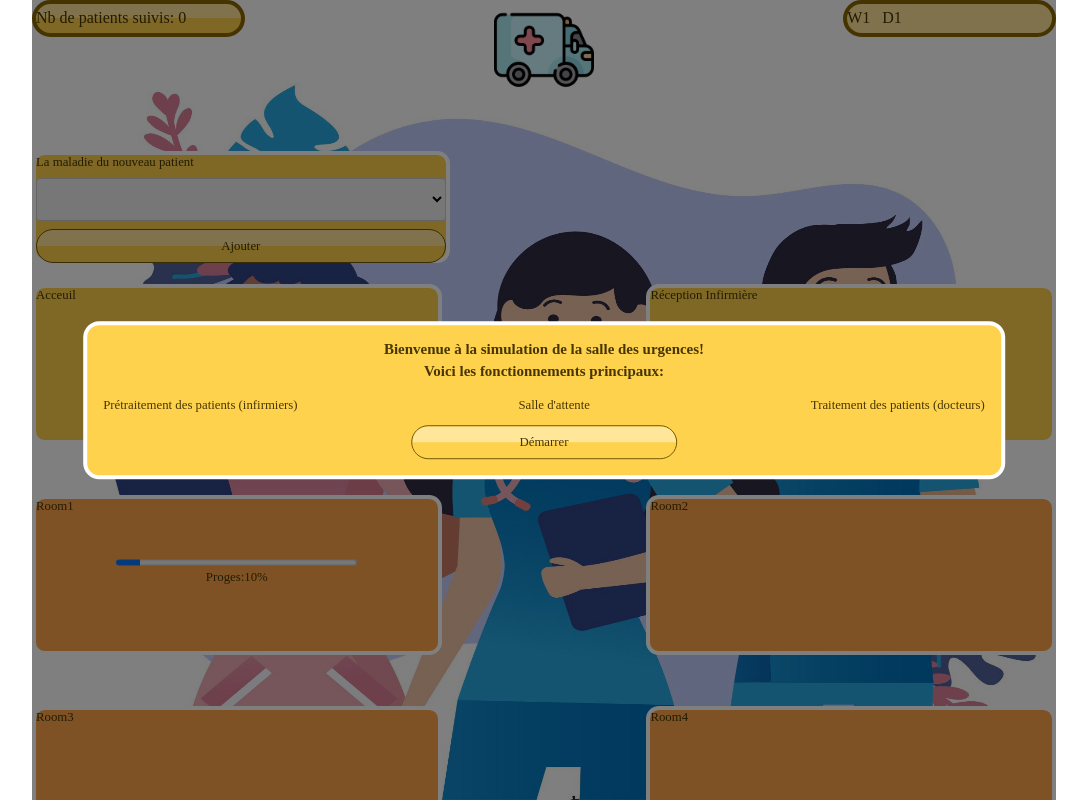
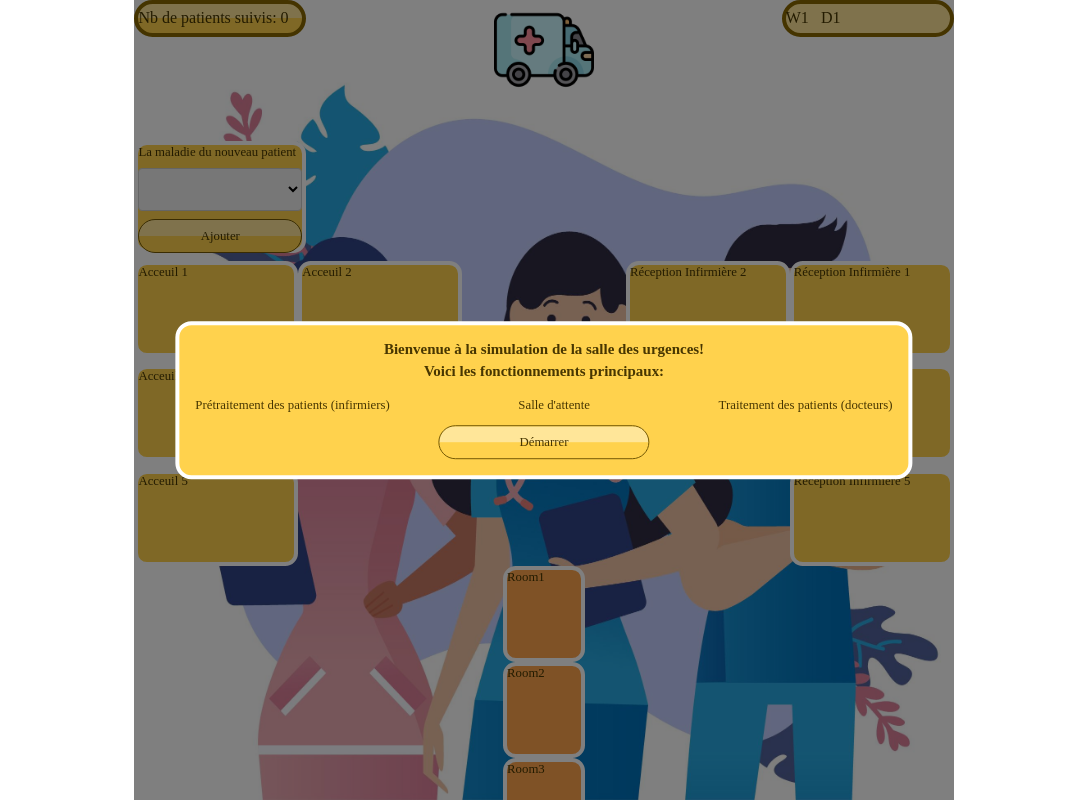
Before and after one commit to franjinious/Emergency-Simulator, a Vue app in the folder front-end/: page / in a window 1280 px wide. Shown: the whole page, without its empty margins (96-1183 px from the left). Built offline with nearby package versions, Linux system fonts and the light colour scheme.

Commit message:
modif mise en page

```diff
--- a/front-end/src/App.vue
+++ b/front-end/src/App.vue
@@ -15,7 +15,7 @@
 
       <div>
         <div class="waiting-area">
-          <div class="wait">
+          <div class="wait" style="width: 60%">
             <div class="waiter" v-for="wt in waitingList" :key="wt.id">
               <div class="people" :class="wt.state" >
                 <img class="people-icon" style="width: 100%;"
@@ -34,7 +34,7 @@
             <option value=1>Rhume</option>
             <option value=2>Fievre</option>
             <option value=3>Mal à l'estomac</option>
-            <option value=4>diarrhée</option>
+            <option value=4>Diarrhée</option>
             <option value=5>Rupture des os</option>
 <!--            心绞痛-->
             <option value=6>Angine</option>
@@ -44,14 +44,27 @@
 <!--            休克-->
             <option value=9>Choc</option>
 <!--            心脏骤停-->
-            <option value=10>arrêt cardiaque</option>
+            <option value=10>Arrêt cardiaque</option>
 
           </select>
           <div class="button" @click="createPatient" style="margin-bottom: auto">Ajouter</div>
         </div>
-        <div>
-          <div class="Acceuil ac1" style="margin-top: 2%; float: left">Acceuil</div>
-          <div class="Acceuil ac2" style="margin-top: 2%; float: right">Réception Infirmière</div>
+        <div >
+          <div style="width: 50%; float: left">
+            <div class="Acceuil ac1" style="margin-top: 2%;height: 6rem; float: left">Acceuil 1</div>
+            <div class="Acceuil ac2" style="margin-top: 2%;height: 6rem;float: left">Acceuil 2</div>
+            <div class="Acceuil ac3" style="margin-top: 2%;height: 6rem;float: left">Acceuil 3</div>
+            <div class="Acceuil ac4" style="margin-top: 2%;height: 6rem;float: left">Acceuil 4</div>
+            <div class="Acceuil ac5" style="margin-top: 2%;height: 6rem;float: left">Acceuil 5</div>
+          </div>
+          <div style="width: 50%; float: right">
+            <div class="Acceuil inf1" style="margin-top: 2%;height: 6rem; float: right">Réception Infirmière 1</div>
+            <div class="Acceuil inf1" style="margin-top: 2%;height: 6rem; float: right">Réception Infirmière 2</div>
+            <div class="Acceuil inf1" style="margin-top: 2%;height: 6rem; float: right">Réception Infirmière 3</div>
+            <div class="Acceuil inf1" style="margin-top: 2%;height: 6rem; float: right">Réception Infirmière 4</div>
+            <div class="Acceuil inf1" style="margin-top: 2%;height: 6rem; float: right">Réception Infirmière 5</div>
+
+          </div>
 
         </div>
 
@@ -61,24 +74,25 @@
 
     <main>
 
-      <div>
-        <div class="Room Room1" style="margin-top: 5%">
+      <div >
+        <div class="Room Room1" >
           Room1
-          <div style="display:inline-block;margin-bottom: 0%; margin-top:0; width: 100%;text-align: center; align-items: baseline" >
-            <progress
-              :value = "progress1" max = 100 style=" width: 60%">
-            </progress>
-            <br style="float: right">Proges:{{progress1}}%<br>
-          </div>
+<!--          <div style="display:inline-block;margin-bottom: 0%; margin-top:0; width: 100%;text-align: center; align-items: baseline" >-->
+<!--            <progress-->
+<!--              :value = "progress1" max = 100 style=" width: 60%">-->
+<!--            </progress>-->
+<!--            <br style="float: right">Proges:{{progress1}}%<br>-->
+<!--          </div>-->
 
         </div>
-        <div class="Room Room2" style="margin-top: 5%">Room2</div>
+        <div class="Room Room2" >Room2</div>
+        <div class="Room Room3"  style= "margin-bottom: 5%">Room3</div>
+        <div class="Room Room4" style="margin-bottom: 5%">Room4</div>
+
       </div>
 
 
       <div>
-        <div class="Room Room3" style="margin-top: 5%; margin-bottom: 5%">Room3</div>
-        <div class="Room Room4" style="margin-top: 5%; margin-bottom: 5%">Room4</div>
       </div>
 
     </main>
@@ -100,6 +114,7 @@ export default {
   },
   data(){
     return{
+      //Les infos ensemble passees
       infos: null,
       backgroundImage: require('/src/assets/images/2382727.jpg'),
       backColorMap: {
@@ -110,7 +125,7 @@ export default {
         danger: 'background: linear-gradient(to right,#ff2020 50%, #b20000 50%);',
         destroy: 'background-color: #535362;text-decoration: line-through;'
       },
-      maladie : "init"
+      maladie : "init",
 
     }
   },
@@ -153,7 +168,8 @@ export default {
         'time1',
         'progress1',
         'waitingList',
-        'allPatListList'
+        'allPatListList',
+        'cntInfirmier'
     ]),
     progress(){
       let pro = (this.hour*60+this.minute)/240*100
@@ -230,16 +246,15 @@ export default {
 main .Room {
   background-color: #ffa64d;
   margin: auto;
-  height: 10rem;
-  width: 40%;
-  /*left: 50%;*/
+  height: 6rem;
+  width: 10%;  /*left: 50%;*/
   /*top: 70%;*/
   /*float: left;*/
   border-radius: 0.8rem;
   border: 0.3rem solid white;
   box-sizing: border-box;
   display: flex;
-  flex-wrap: wrap;
+  /*flex-wrap: wrap;*/
   justify-content: left;
   align-items: flex-start;
   text-align: start;
@@ -248,21 +263,21 @@ main .Room {
 
 }
 
-main .Room1 {
-  float: left;
-}
+/*main .Room1 {*/
+/*  float: left;*/
+/*}*/
 
-main .Room3 {
-  float: left;
-}
+/*main .Room3 {*/
+/*  float: left;*/
+/*}*/
 
-main .Room2 {
-  float: right;
-}
+/*main .Room2 {*/
+/*  float: right;*/
+/*}*/
 
-main .Room4 {
-  float: right;
-}
+/*main .Room4 {*/
+/*  float: right;*/
+/*}*/
 
  .Acceuil {
   /*margin-left: auto;*/
@@ -292,7 +307,7 @@ main .Room4 {
  /*Espace pour les entrees*/
 .input-box{
   height: 80px;
-  width: 40%;
+  width: 20%;
   background-color: #ffd24d;
   margin-left: auto;
   margin-right: auto;
@@ -337,7 +352,7 @@ input[type=submit] {
 /*Zone d'attente*/
 .waiting-area {
   position: relative;
-  width: 95%;
+  width: 80%;
   margin: 0 auto;
 }
 
--- a/front-end/src/assets/global.css
+++ b/front-end/src/assets/global.css
@@ -1,6 +1,6 @@
 html, body {
-    max-width: 1024px;
-    width: 100%;
+    /*max-width: 1024px;*/
+    width: 80%;
     height: 100%;
     overflow: hidden;
     color: #473601;
@@ -69,8 +69,8 @@ p,div{
 .people {
     border-radius: 50%;
     margin: 0.2rem;
-    width: 4rem;
-    height: 4rem;
+    width: 3rem;
+    height: 3rem;
     border: 0.3rem solid white;
 }
 
--- a/front-end/store/index.js
+++ b/front-end/store/index.js
@@ -182,9 +182,10 @@ export const urgences = new Vuex.Store({
                     come:false,
                     timer: null
                 },
-                ]
-
-
+                ],
+            //Patient dans chaque salle
+            cntPatient: [0,0,0,0],
+            cntInfirmier: 3
         }
     },
     mutations: {
@@ -249,5 +250,18 @@ export const urgences = new Vuex.Store({
           state.waitAddTimer = setTimeout(addWait, 4000)
         }, 3000)
       }
-      }
+    },
+    //Fonction pour le pretraitement des infirmiers
+    ordering(state) {
+        if (state.cntInfirmier == 0) {
+            this.commit('prompting', ["Il n'existe pas d'infirmier disponible", 'negative'])
+            return
+        }
+        this.commit('pause')
+        state.orderingCus = state.waitingList[0]
+        // 从等待队列中删除第一个顾客
+        state.waitingList.splice(0, 1)
+        state.menuing = true
+    },
+
 })
```
Also changed, not shown: 1 other file (tests, documents, lock files or other folders).
